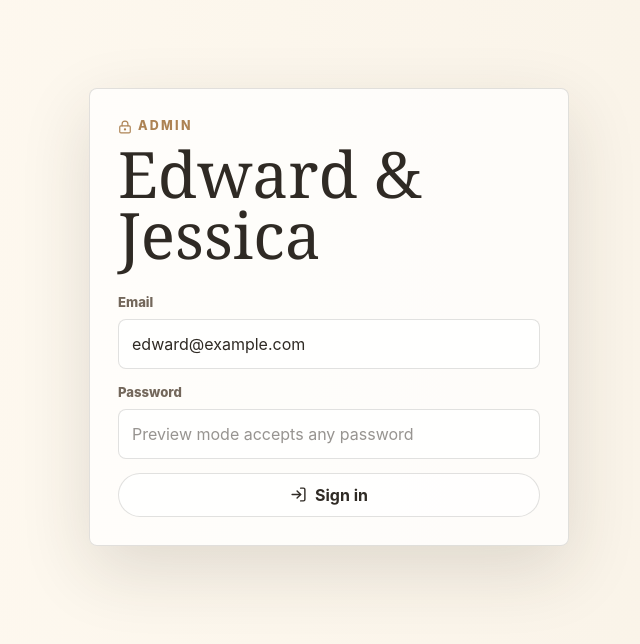
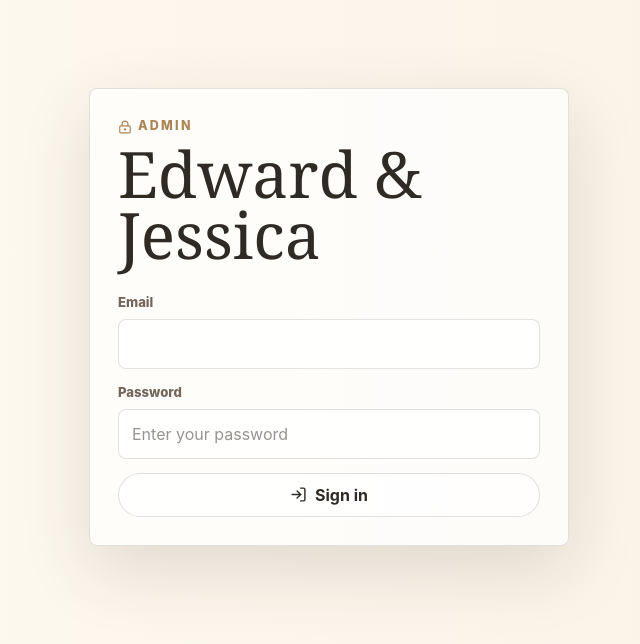
Before and after one commit to edward2100/edwardjessica, a Next.js app: page /admin/login in a window 1280 px wide. Shown: the top 644 px of the page, without its empty margins (311-951 px from the left). Built offline with nearby package versions, Linux system fonts and the light colour scheme; no server answers.

Commit message:
Clean up production admin login copy

```diff
--- a/src/components/admin/admin-login.tsx
+++ b/src/components/admin/admin-login.tsx
@@ -6,7 +6,7 @@ import { useRouter } from "next/navigation";
 
 export function AdminLogin() {
   const router = useRouter();
-  const [email, setEmail] = useState("edward@example.com");
+  const [email, setEmail] = useState("");
   const [password, setPassword] = useState("");
   const [error, setError] = useState("");
   const [loading, setLoading] = useState(false);
@@ -18,7 +18,7 @@ export function AdminLogin() {
     const response = await fetch("/api/admin/login", {
       method: "POST",
       headers: { "content-type": "application/json" },
-      body: JSON.stringify({ email, password: password || "preview" })
+      body: JSON.stringify({ email, password })
     });
     const json = (await response.json()) as { error?: string };
     setLoading(false);
@@ -66,7 +66,8 @@ export function AdminLogin() {
                 value={password}
                 onChange={(event) => setPassword(event.target.value)}
                 type="password"
-                placeholder="Preview mode accepts any password"
+                placeholder="Enter your password"
+                required
               />
             </div>
             {error ? <p className="muted">{error}</p> : null}
```
